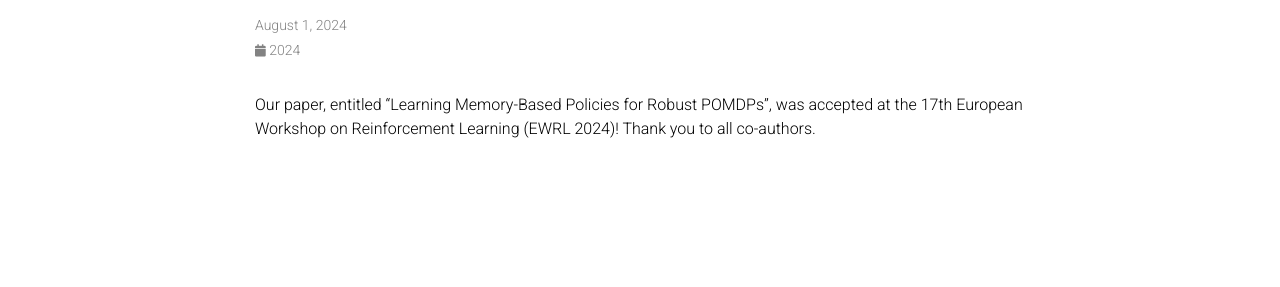
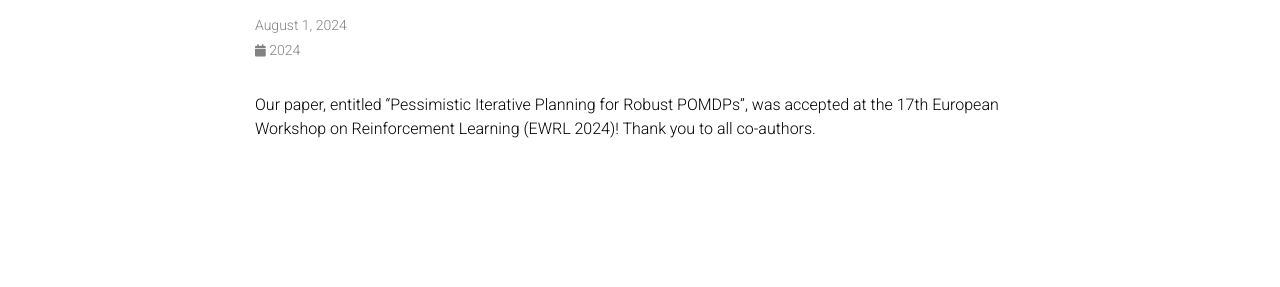
Before and after one commit to marisgg/marisgg.github.io, a Jekyll site: the page built from _news/announcement_3_ewrl24.md, in a window 1280 px wide. Shown: the part 146-433 px from the top of the page. Built offline with Jekyll 4.4.1, drawn with Linux system fonts in a browser that asks for light colours; comment, search, counter and statistics services are not loaded; a style sheet for code colours, icons or effects is not loaded.

Commit message:
Update EWRL paper title

```diff
--- a/_bibliography/papers.bib
+++ b/_bibliography/papers.bib
@@ -28,7 +28,7 @@
 }
 
 @inproceedings{galesloot2024learning,
-    title={Learning Memory-Based Policies for Robust {POMDP}s},
+    title={Pessimistic Iterative Planning for Robust {POMDP}s},
     author={Maris F. L. Galesloot and Marnix Suilen and Thiago D. Sim{\~a}o and Steven Carr and Matthijs T. J. Spaan and Ufuk Topcu and Nils Jansen},
     booktitle={Seventeenth European Workshop on Reinforcement Learning},
     year={2024},
--- a/_news/announcement_3_ewrl24.md
+++ b/_news/announcement_3_ewrl24.md
@@ -5,4 +5,4 @@ inline: true
 related_posts: false
 ---
 
-Our paper, entitled "Learning Memory-Based Policies for Robust POMDPs", was accepted at the 17th European Workshop on Reinforcement Learning (EWRL 2024)! Thank you to all co-authors.
+Our paper, entitled "Pessimistic Iterative Planning for Robust POMDPs", was accepted at the 17th European Workshop on Reinforcement Learning (EWRL 2024)! Thank you to all co-authors.
```
